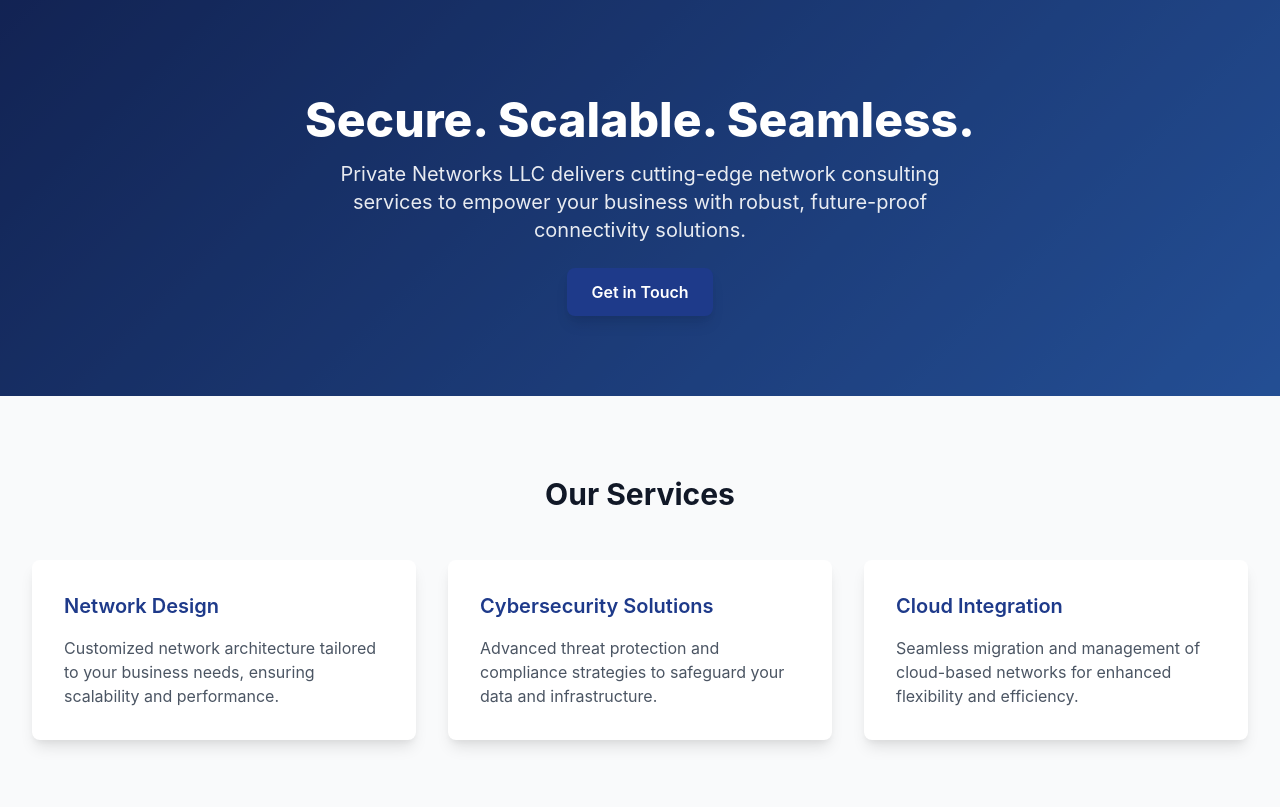
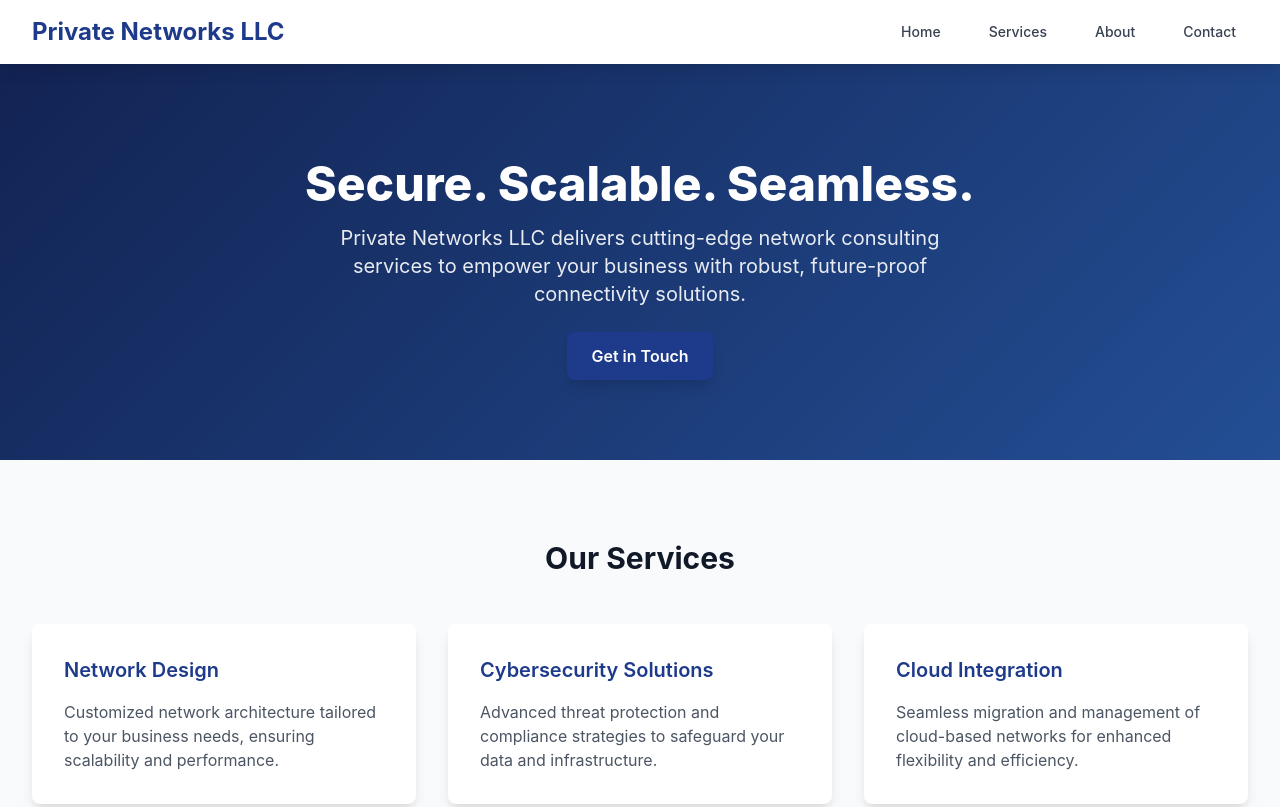
Before and after one commit to michaelpreston2024/bookish-octo-tribble, a plain HTML site: page index.htm in a window 1280 px wide. Shown: the top 807 px of the page. Drawn offline with nearby package versions, Linux system fonts and the light colour scheme.

Commit message:
Update index.htm

```diff
--- a/index.htm
+++ b/index.htm
@@ -8,6 +8,7 @@
   <style>
     body {
       font-family: 'Inter', sans-serif;
+      padding-top: 4rem; /* Space for the fixed navbar */
     }
     .smooth-scroll {
       scroll-behavior: smooth;
@@ -27,7 +28,7 @@
 </head>
 <body class="smooth-scroll bg-gray-100">
   <!-- Navigation -->
-  <nav class="bg-white shadow-lg fixed w-full z-10 top-0 left-0">
+  <nav class="bg-white shadow-lg fixed w-full z-50 top-0 left-0">
     <div class="max-w-7xl mx-auto px-4 sm:px-6 lg:px-8">
       <div class="flex justify-between h-16 items-center">
         <div class="flex items-center">
```
